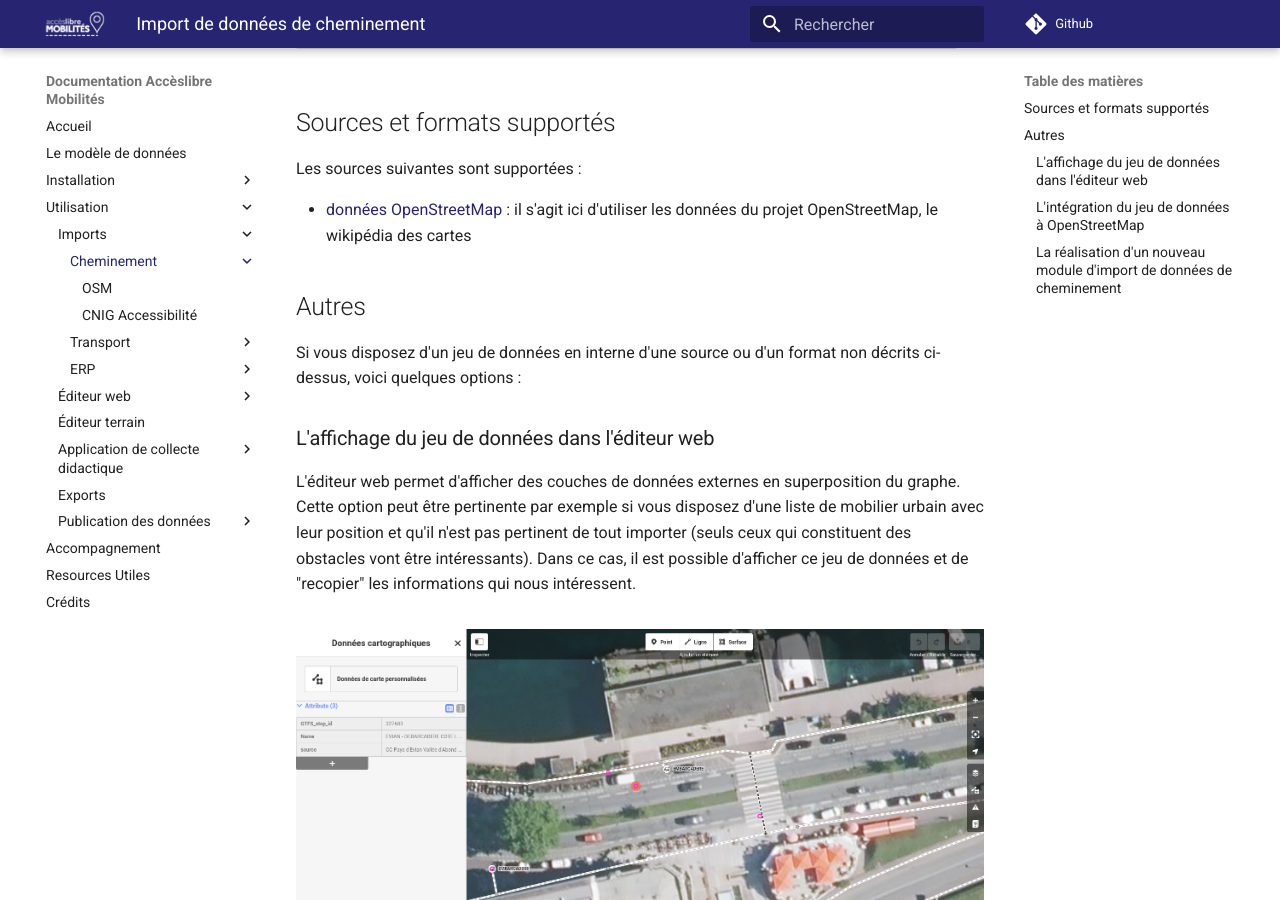
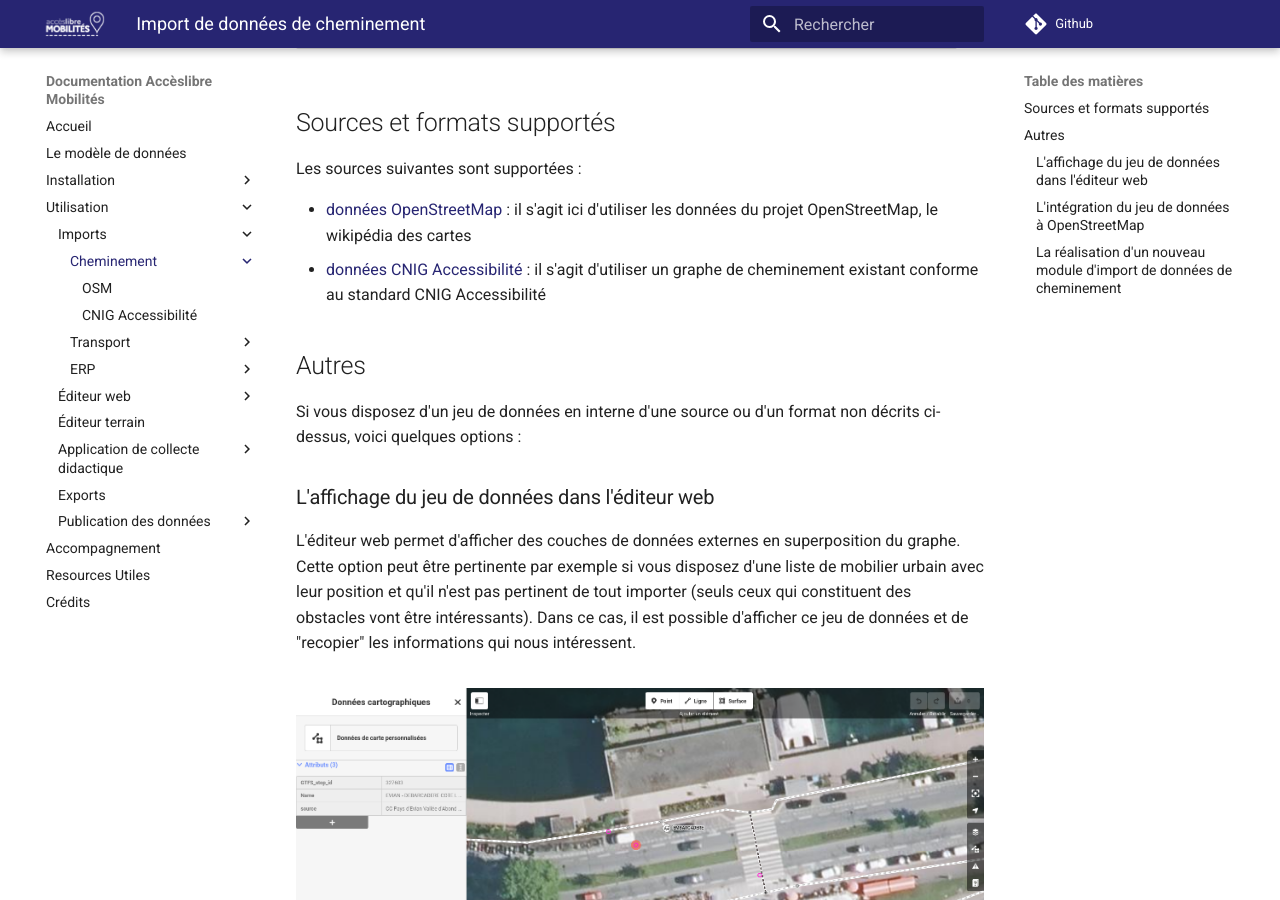
Before and after one commit to MTES-MCT/alm-docs, an MkDocs documentation site: the page built from docs/usage/imports/cheminement/index.md, in a window 1280 px wide and 900 px high, scrolled down 743 px. Built offline with MkDocs 1.6.1 and Material for MkDocs 9.7.7, drawn with Linux system fonts in a browser that asks for light colours; comment, search, counter and statistics services are not loaded.

Commit message:
add CNIG in path import front page

```diff
--- a/docs/usage/imports/cheminement/index.md
+++ b/docs/usage/imports/cheminement/index.md
@@ -26,6 +26,7 @@ Les objets suivants peuvent ainsi être créés à partir d'un import de chemine
 Les sources suivantes sont supportées :
 
 - [données OpenStreetMap](imports-cheminement-osm.md) : il s'agit ici d'utiliser les données du projet OpenStreetMap, le wikipédia des cartes
+- [données CNIG Accessibilité](imports-cheminement-cnig.md) : il s'agit d'utiliser un graphe de cheminement existant conforme au standard CNIG Accessibilité
 
 ## Autres
 
```
